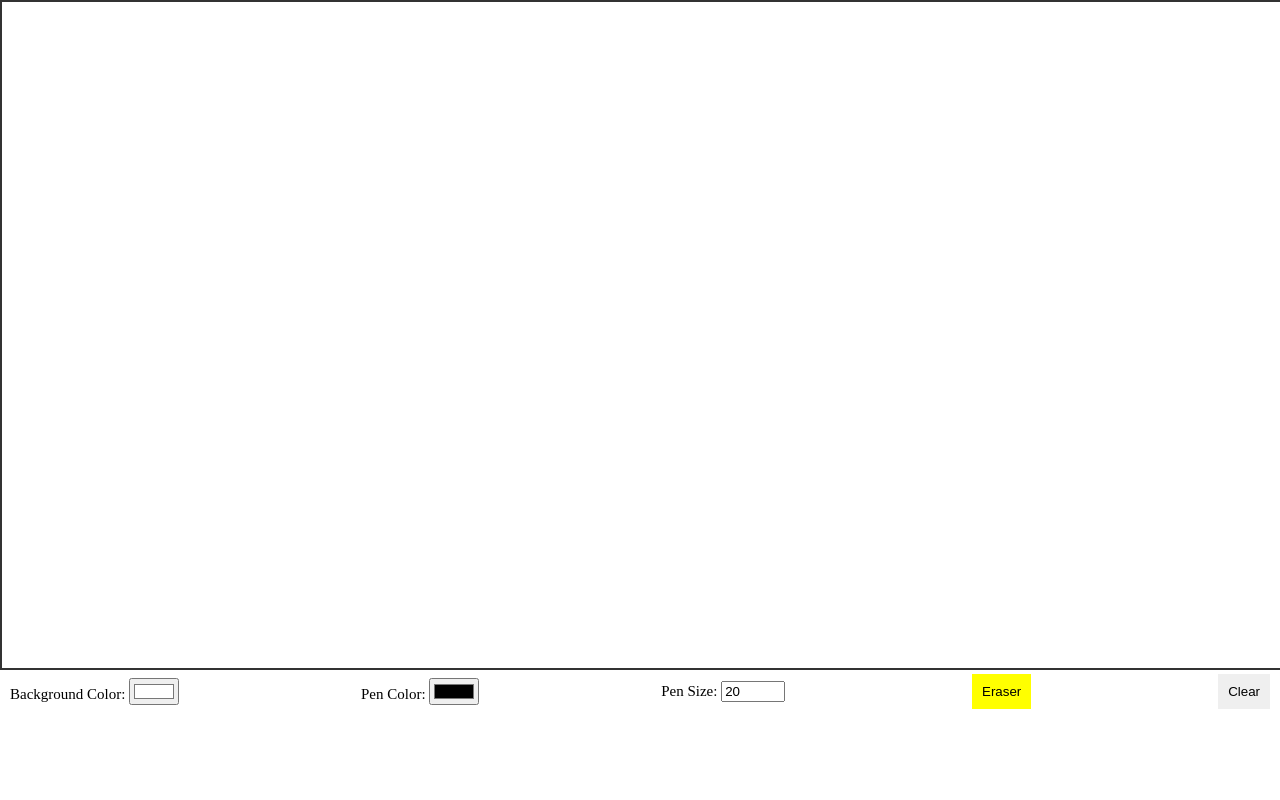
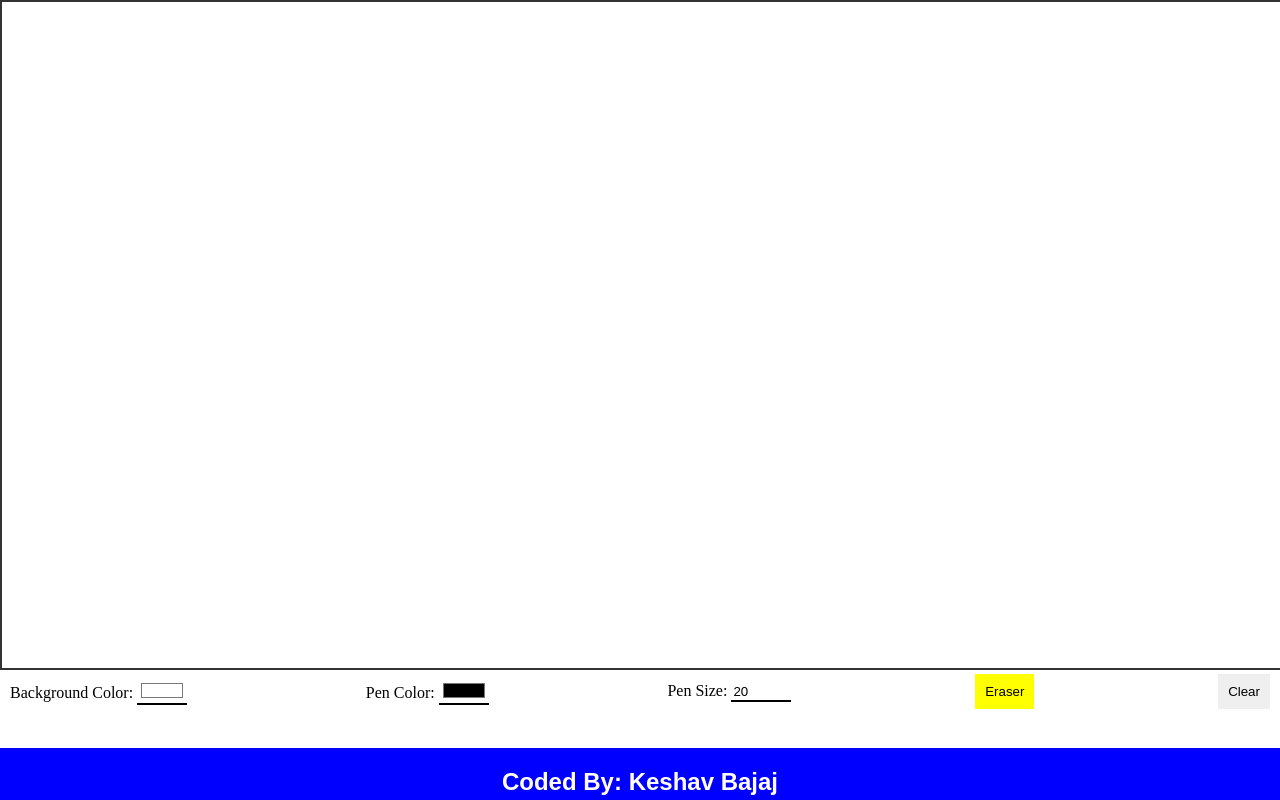
Before and after one commit to keshav-bajaj/project, a plain HTML site: page drawingtool/index.html in a window 1280 px wide. Drawn offline with Linux system fonts and the light colour scheme.

Commit message:
update repo

```diff
--- a/drawingtool/index.html
+++ b/drawingtool/index.html
@@ -4,7 +4,6 @@
     <meta http-equiv="X-UA-Compatible" content="IE=edge" />
     <meta charset="UTF-8" />
     <meta name="viewport" content="width=device-width, initial-scale=1.0" />
-    <link rel="shortcut icon" href="" />
     <title>Drawing Tool</title>
     <link rel="stylesheet" href="./style.css" />
     <script src="./app.js" defer></script>
@@ -28,5 +27,8 @@
         <button id="clear">Clear</button>
       </div>
       <div id="cursor"></div>
+      <div id="footer">
+        <h2>Coded By: <a target="_blank"  href="https://keshav-bajaj.github.io/">Keshav Bajaj</a></h2>
+      </div>
   </body>
 </html>
--- a/drawingtool/style.scss
+++ b/drawingtool/style.scss
@@ -12,6 +12,7 @@ canvas{
 }
 .on{
     background-color: red;
+    color:white;
 }
 .off{
     background-color: yellow;
@@ -22,14 +23,25 @@ button{
     padding:10px;
     margin-left: 5px;
     cursor: pointer;
+    transition:all 0.6s;
+}
+#clear:active{
+    background-color: blue;
+    color:white;
 }
 
 #tools{
-    font-size: 15px;
+    font-size: 16px;
     display: flex;
     justify-content: space-between;
     align-items: center;
     padding:0px 10px 0px 10px;
+    input{
+        border:none;
+        outline: none;
+        border-bottom: 2px solid black;
+        background-color: white;
+    }
 }
 
 #cursor{
@@ -47,3 +59,22 @@ button{
 .eraser-cursor{
     border:2px solid black;
 }
+#footer{
+    position: absolute;
+    width:100%;
+    height: 52px;
+    bottom: 0;
+    background-color: blue;
+    color:white;
+    font-family: sans-serif;
+    text-align: center;
+    h2{
+        a:hover{
+            text-decoration: underline;
+        }
+        a{
+            color: inherit;
+            text-decoration: none;
+        }
+    }
+}
```
Also changed, not shown: drawingtool/app.js (line endings or trailing spaces), drawingtool/style.css, 2 other files.
